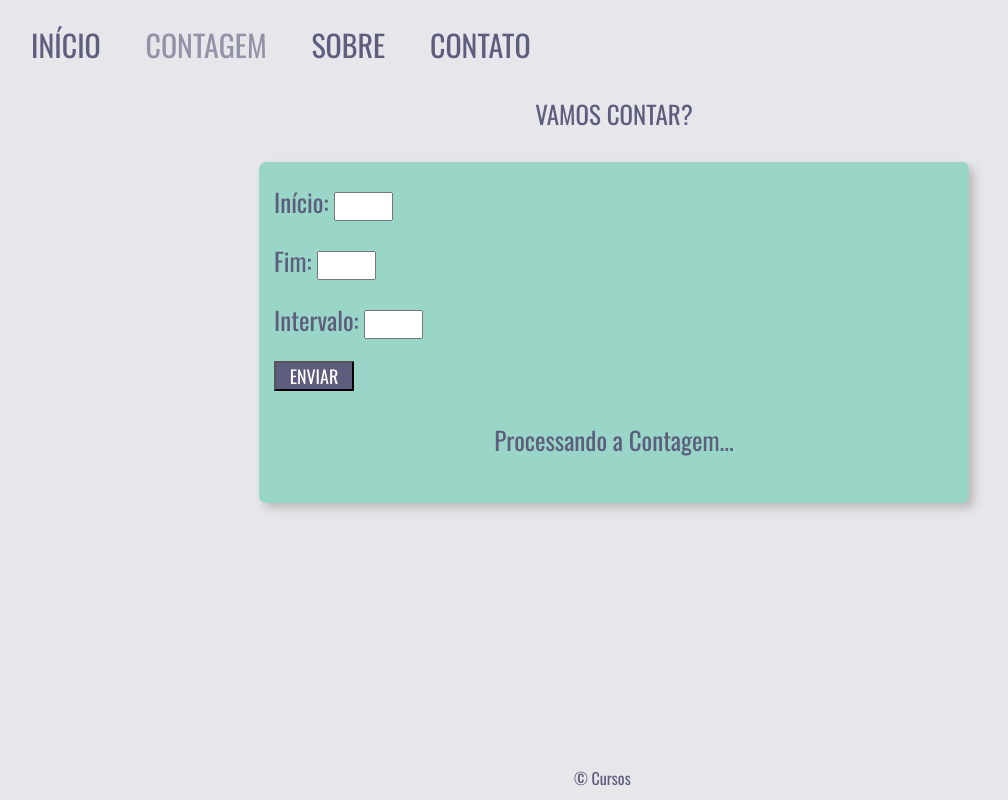
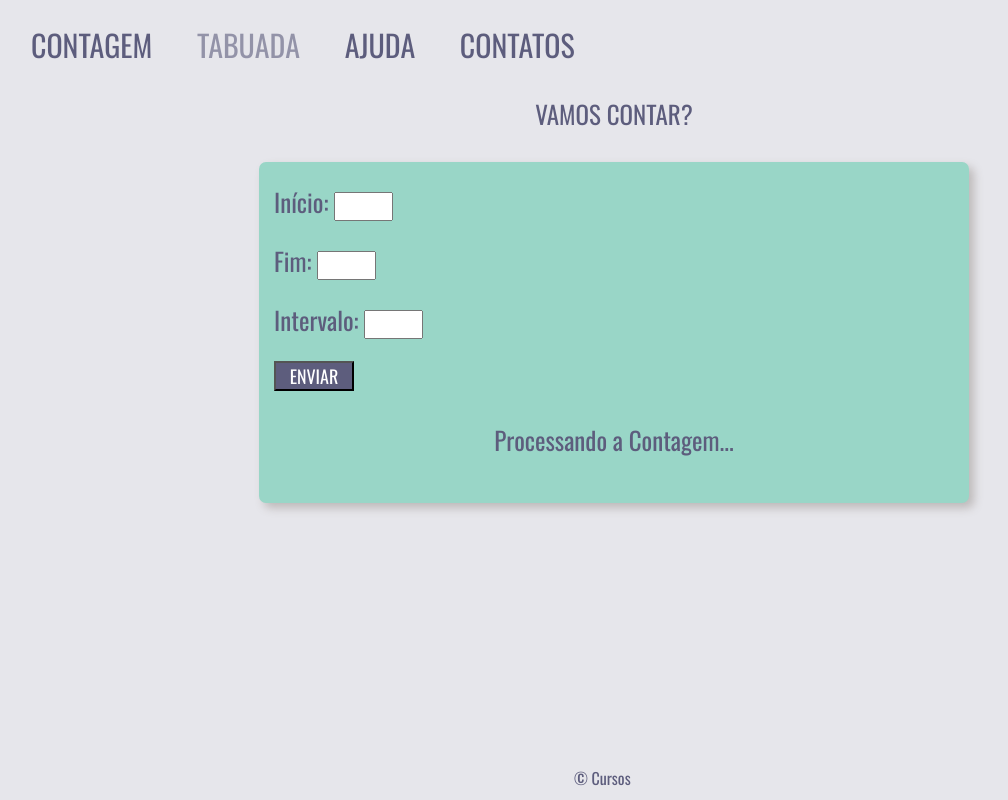
Before and after one commit to yurithai/contagem_numerica, a plain HTML site: page index.html in a window 1280 px wide. Shown: the whole page, without its empty margins (26-1034 px from the left). Drawn offline with nearby package versions, Linux system fonts and the light colour scheme.

Commit message:
link add

```diff
--- a/index.html
+++ b/index.html
@@ -14,10 +14,10 @@
 <body>
 
     <header>
-        <a class="link-header" href="#">INÍCIO</a>
         <a class="link-header" href="#">CONTAGEM</a>
-        <a class="link-header" href="#">SOBRE</a>
-        <a class="link-header" href="#">CONTATO</a>
+        <a class="link-header" href="https://yurithai.github.io/prj_curso-em-video_tabuada/">TABUADA</a>
+        <a class="link-header" href="#">AJUDA</a>
+        <a class="link-header" href="#">CONTATOS</a>
     </header>
 
     <main class="wrapper">
```
